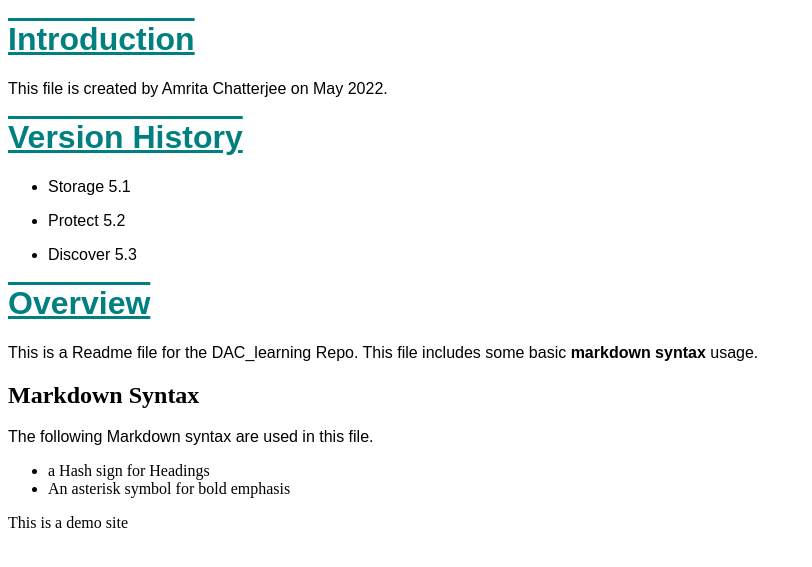
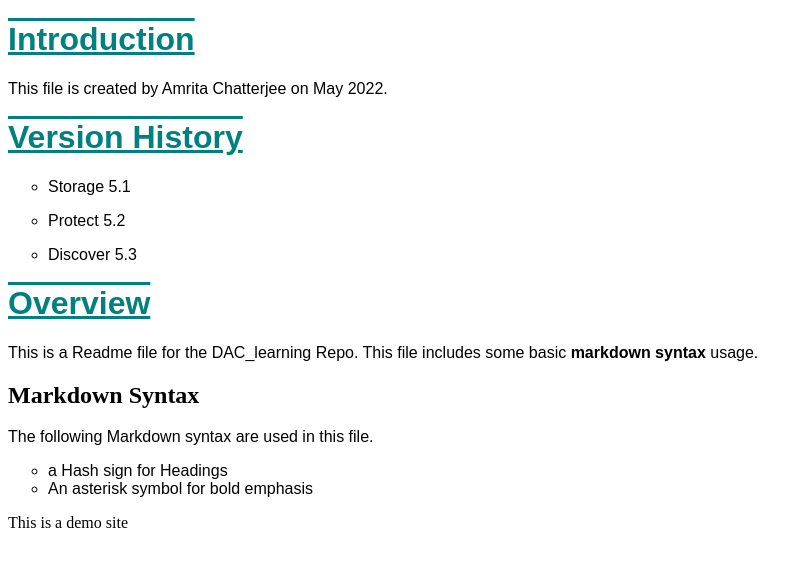
Before and after one commit to Amritachatterjee77/dac_learning, a Jekyll site: the page built from index.md, in a window 1280 px wide. Shown: the top 567 px of the page, without its empty margins (0-812 px from the left). Built offline with Jekyll 4.4.1, drawn with Linux system fonts in a browser that asks for light colours; our own code applies the rules of GitHub Pages for plain Markdown files.

Commit message:
Added list type

```diff
--- a/assets/css/style.css
+++ b/assets/css/style.css
@@ -13,3 +13,7 @@ h1 {
 body {
       background: white;
 }
+ul {
+    list-style-type: circle;
+	font-family: Arial, Helvetica, sans-serif;
+}
```
